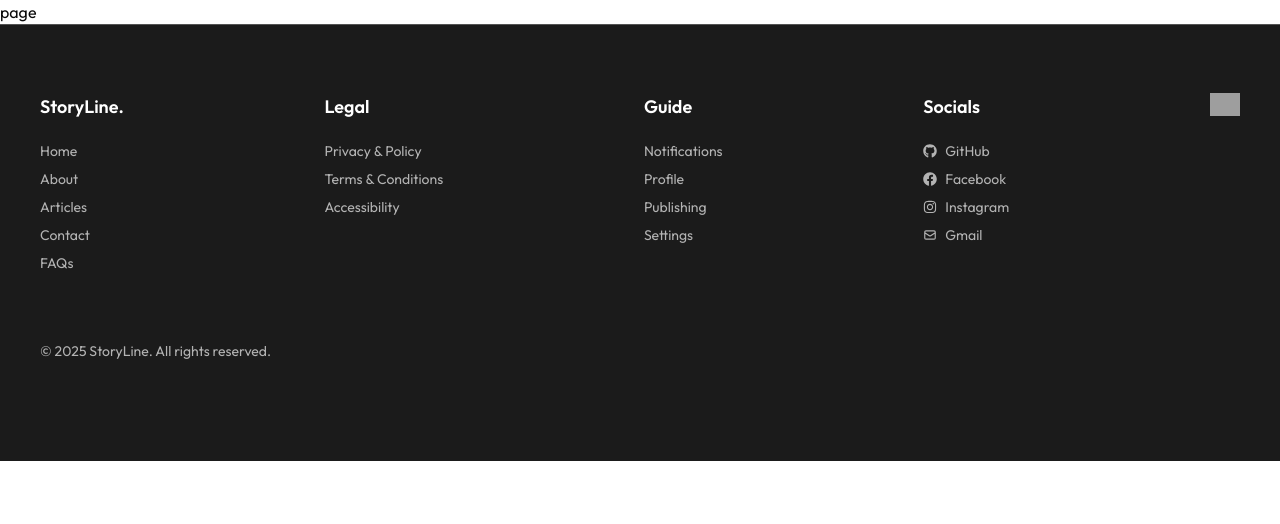
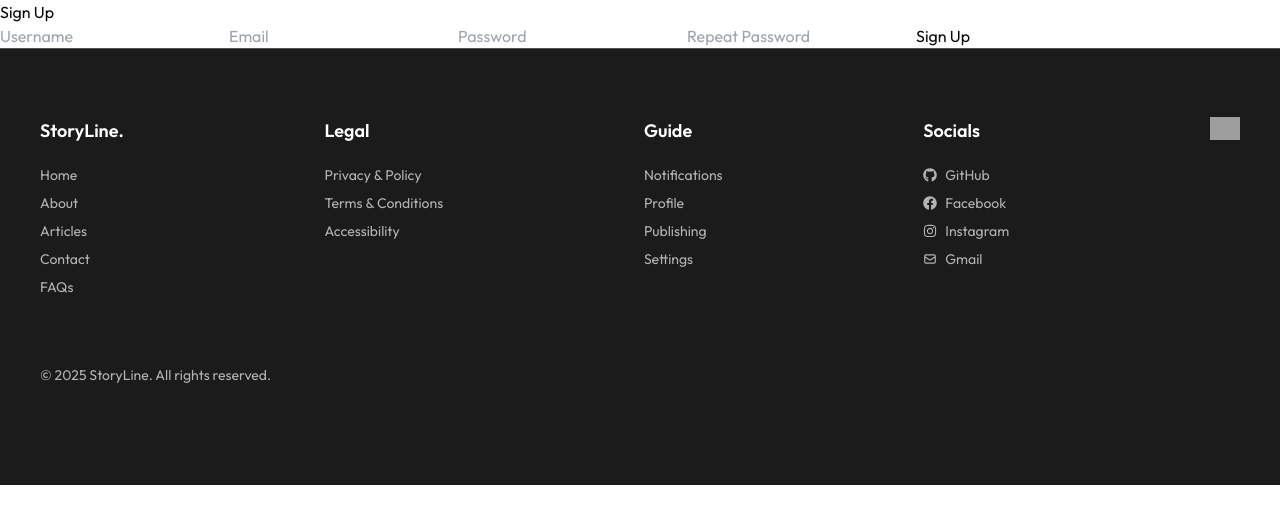
Before and after one commit to shlynavtiff/StoryLine., a Next.js app: page /sign-up in a window 1280 px wide. Shown: the top 524 px of the page. Built offline with nearby package versions, Linux system fonts and the light colour scheme; no server answers; grey boxes are pictures that could not be loaded.

Commit message:
added email auth

```diff
--- a/package.json
+++ b/package.json
@@ -14,6 +14,7 @@
     "@radix-ui/react-dialog": "^1.1.5",
     "@radix-ui/react-slot": "^1.1.1",
     "@radix-ui/react-tabs": "^1.1.2",
+    "@supabase/supabase-js": "^2.48.1",
     "class-variance-authority": "^0.7.1",
     "clsx": "^2.1.1",
     "lucide-react": "^0.473.0",
--- a/src/app/sign-in/page.tsx
+++ b/src/app/sign-in/page.tsx
@@ -1,8 +1,88 @@
-import React from 'react'
+'use client'
+
+import React, { FormEvent, useEffect, useState } from 'react'
+import { supabase } from '../utils/supabaseClient'
+import { useRouter } from 'next/navigation'
 
 const page = () => {
+  const [email, setEmail] = React.useState('')
+  const [password, setPassword] = React.useState('')
+  const [loading, setLoading] = useState(false)
+  const router = useRouter()
+
+
+  async function signIn(e: FormEvent) {
+    console.log("signing in")
+    e.preventDefault()
+
+
+    setLoading(true)
+    if (loading) {
+        return
+    }
+
+    console.log("signing in")
+    if (!email || !password) {
+        setLoading(false)
+        return alert("Please type something!")
+
+    }
+
+    try {
+        const { data: session, error: signInError }: any = await supabase.auth.signInWithPassword({
+            email,
+            password,
+        });
+
+        if (signInError) throw signInError;
+        const user = session?.user;
+
+        if (user?.email_confirmed_at === null) {
+            setLoading(false)
+            return alert("Please verify your email first!")
+        } else {
+
+            setLoading(false)
+          router.push('/')
+
+        }
+
+    }
+    catch (err: any) {
+        console.log(err)
+        if (err.status === 400) {
+            alert('Invalid login credentials')
+        } else if (err.status === 404) {
+            alert('User not found')
+        } else {
+            alert('An unexpected error occurred')
+        }
+        setLoading(false)
+    }
+}
+
+
+
+
+
+
   return (
-    <div>page</div>
+    <div>
+      <h1>Sign In</h1>
+      <input
+        type="email"
+        placeholder="Email"
+        value={email}
+        onChange={(e) => setEmail(e.target.value)}
+      />
+      <input
+        type="password"
+        placeholder="Password"
+        value={password}
+        onChange={(e) => setPassword(e.target.value)}
+      />
+      <button onClick={signIn}>Sign In</button>
+    </div>
   )
 }
 
--- a/src/app/sign-up/page.tsx
+++ b/src/app/sign-up/page.tsx
@@ -1,8 +1,134 @@
-import React from 'react'
+'use client'
 
+import React, { FormEvent, useState } from 'react'
+import { supabase } from '../utils/supabaseClient'
 const page = () => {
+
+  const [email, setEmail] = useState<string>("")
+  const [password, setPassword] = useState<string>("")
+  const [repPassword, setRepPassword] = useState<string>("")
+  const [Username, setUsername] = useState<string>("")
+
+  const [isLoading, setIsLoading] = useState<boolean>(false)
+
+
+  async function createUser(params: string) {
+    try {
+        const { error } = await supabase.from('accounts').insert({
+            userid: params,
+            username: Username,
+            password: password,
+            email: email,
+        })
+        if (error) {
+            console.error('Error inserting data:', error);
+        } else {
+            setUsername("")
+            setEmail("")
+            setRepPassword("")
+            setPassword("")
+            setIsLoading(false)
+        }
+    } catch (err) {
+        console.log(err);
+    }
+}
+
+function createUserAccount(e: FormEvent) {
+  e.preventDefault();
+
+
+  if (!Username || !email || !password || !repPassword) {
+      return console.log("Please fill up all inputs!");
+  }
+
+  if (password !== repPassword) {
+      return console.log("Password fields do not match!");
+  }
+
+  if (password.length < 7) {
+      return alert("Please make your password stronger!");
+  }
+
+  if (isLoading) {
+      return; // Prevent duplicate requests
+  }
+
+  setIsLoading(true);
+
+
+  // Sign up user with Supabase
+  supabase.auth
+      .signUp({
+          email: email,
+          password: password,
+      })
+      .then((response) => {
+          const user = response as any;
+          setIsLoading(false);
+
+          if (user) {
+              createUser(user.data.user.id);
+              console.log("User signed up successfully:", user);
+
+          }
+      })
+      .catch((error: { message: string | string[] }) => {
+          setIsLoading(false);
+
+          if (error) {
+              console.log(error);
+
+              if (error.message.includes('For security purposes, you can only request')) {
+                  return alert("For security purposes, you can only request a new verification email every 5 minutes.");
+              }
+              if (error.message.includes("already registered") || error.message.includes("email already in use")) {
+                  return alert("Email is already in use!");
+              }
+
+              console.error("Signup error:", error.message);
+              return alert("An error occurred. Please try again.");
+          }
+
+          alert("Something went wrong. Please try again later.");
+      });
+}
+
+
+
+
   return (
-    <div>page</div>
+    <form onSubmit={createUserAccount}>
+      <h1>Sign Up</h1>
+      <input
+        type="text"
+        placeholder="Username"
+        value={Username}
+        onChange={(e) => setUsername(e.target.value)}
+      />
+      <input
+        type="email"
+        placeholder="Email"
+        value={email}
+        onChange={(e) => setEmail(e.target.value)}
+      />
+      <input
+        type="password"
+        placeholder="Password"
+        value={password}
+        onChange={(e) => setPassword(e.target.value)}
+      />
+      <input
+        type="password"
+        placeholder="Repeat Password"
+        value={repPassword}
+        onChange={(e) => setRepPassword(e.target.value)}
+      />
+      <button>
+        {isLoading ? "loading.."  : "Sign Up"}
+      </button>
+
+      </form>
   )
 }
 
--- /dev/null
+++ b/src/app/utils/supabaseClient.js
@@ -0,0 +1,6 @@
+import { createClient } from '@supabase/supabase-js';
+
+const supabaseUrl = process.env.NEXT_PUBLIC_SUPABASE_URL;
+const supabaseAnonKey = process.env.NEXT_PUBLIC_SUPABASE_ANON_KEY;
+
+export const supabase = createClient(supabaseUrl, supabaseAnonKey);
```
Also changed, not shown: 1 other file (tests, documents, lock files or other folders).
